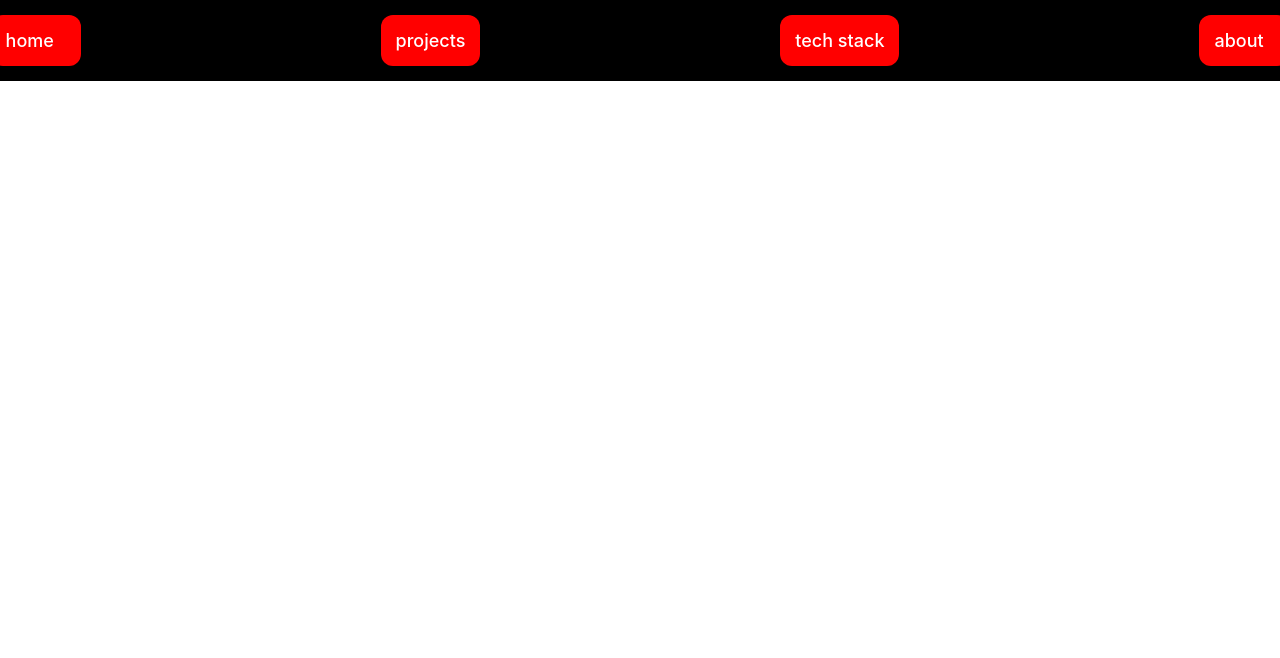
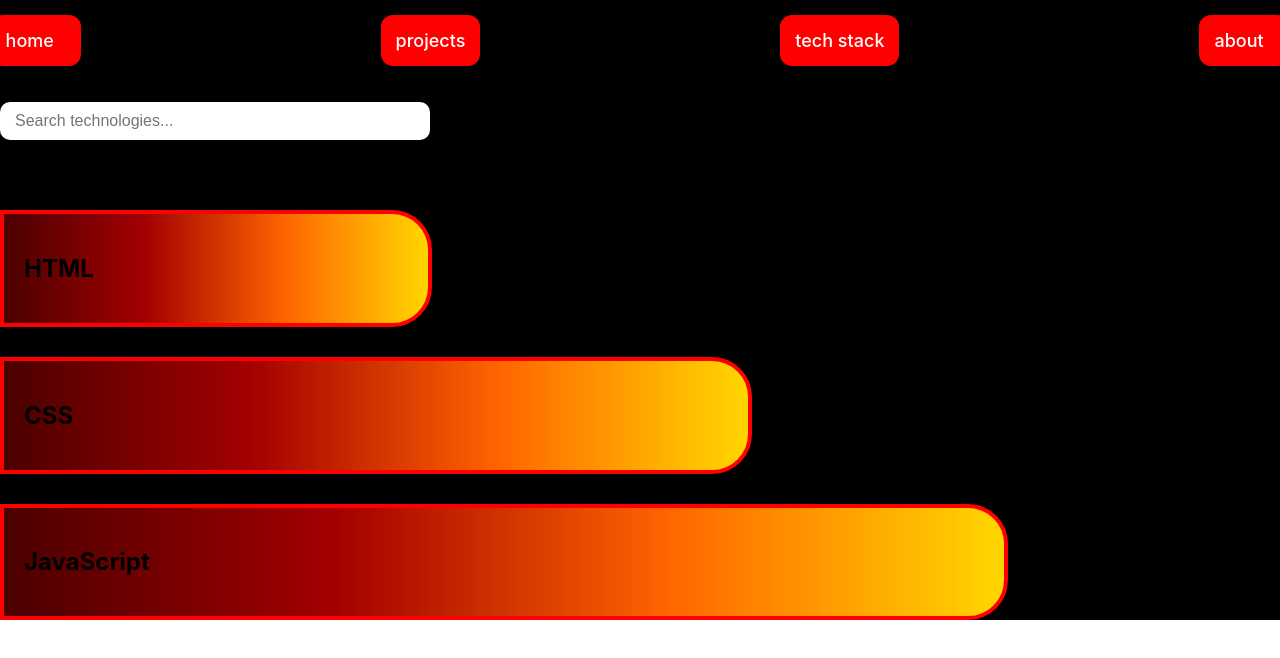
Before and after one commit to gabgom784/gabgom784.github.io, a React (Create React App) app: page /techstack in a window 1280 px wide. Shown: the top 658 px of the page. Built offline with nearby package versions, Linux system fonts and the light colour scheme.

Commit message:
Started with the techstack page

```diff
--- a/src/About.js
+++ b/src/About.js
@@ -1,7 +1,9 @@
 export default function About() {
   return (
     <div>
-      <h1>About Page</h1>
+      <h1>About Me</h1>
+      <p>Hi, I'm Gabriel Gomes, a software engineer passionate about building impactful solutions.</p>
+      <p>Feel free to explore my portfolio to learn more about my projects and skills.</p>
     </div>
   );
 }
--- /dev/null
+++ b/src/TechBar.css
@@ -0,0 +1,9 @@
+.TechBarContainer {
+    border: 4px solid red;
+    padding: 20px;
+    margin-bottom: 30px;
+    margin-top: 30px;
+    border-bottom-right-radius: 40px;
+    border-top-right-radius: 40px;
+    background: linear-gradient(90deg, #4b0000, #a30000, #ff6600, #ffd700);
+}
--- /dev/null
+++ b/src/TechBar.js
@@ -0,0 +1,20 @@
+import React from "react";
+import "./TechBar.css";
+
+const widthMap = {
+    beginner: "30%",
+    intermediate: "55%",
+    advanced: "75%"
+};
+
+const TechBar = ({technology, experience_level}) => {
+    const barWidth = widthMap[experience_level] || "50%";
+
+    return(
+        <div className="TechBarContainer" style={{width: barWidth}}>
+            <h2>{technology}</h2>
+        </div>
+    )
+}
+
+export default TechBar;
--- /dev/null
+++ b/src/techstack.css
@@ -0,0 +1,15 @@
+.MainTechStackDiv{
+    background-color: black;
+}
+
+.TechSearchBar {
+  width: 60%;
+  max-width: 400px;
+  padding: 10px 15px;
+  border-radius: 10px;
+  border: none;
+  font-size: 16px;
+  margin: 20px 0 40px 0;
+  outline: none;
+  transition: box-shadow 0.3s ease;
+}
--- a/src/techstack.js
+++ b/src/techstack.js
@@ -1,7 +1,33 @@
+import { useState } from "react";
+import TechBar from "./TechBar";
+import "./techstack.css";
+
+const technologies = [
+  { technology: "HTML", experience_level: "beginner" },
+  { technology: "CSS", experience_level: "intermediate" },
+  { technology: "JavaScript", experience_level: "advanced" },
+];
+
 export default function TechStack() {
+
+  const [searchTerm, setSearchTerm] = useState("");
+  const filteredTech = technologies.filter((tech) => tech.technology.toLowerCase().includes(searchTerm.toLowerCase()));
+
   return (
-    <div>
-      <h1>About Page</h1>
+    <div className="MainTechStackDiv">
+      <h1>My Tech Stack</h1>
+
+      <input
+        type="text"
+        className="TechSearchBar"
+        placeholder="Search technologies..."
+        value={searchTerm} onChange={(e) => setSearchTerm(e.target.value)}/>
+
+
+
+      {filteredTech.map((tech, index) => (
+        <TechBar key={index} technology={tech.technology} experience_level={tech.experience_level}/>
+      ))}
     </div>
   );
 }
```
